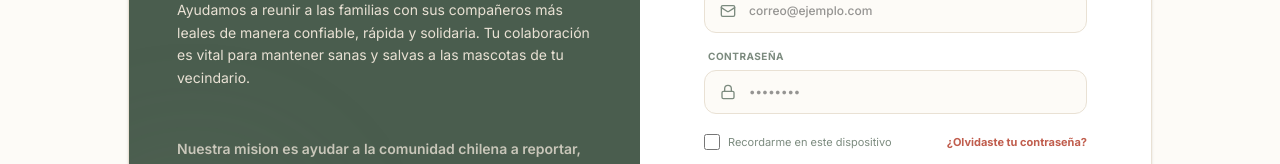
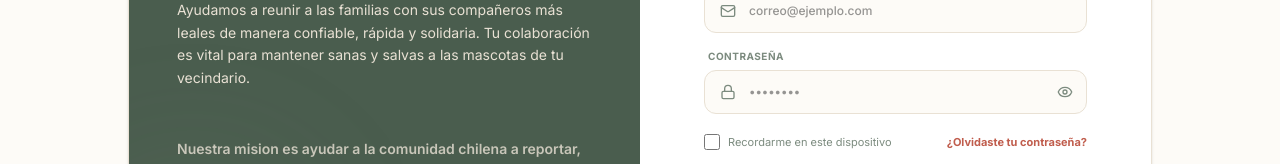
Before and after one commit to Nicolas091109/Fullstack3-Frontend, a React (Vite) app: page /login in a window 1280 px wide. Shown: the part 391-555 px from the top of the page. Built offline with nearby package versions, Linux system fonts and the light colour scheme; no server answers; a web font is replaced by a local one.

Commit message:
feat: add show/hide password toggle using Eye icons in Login view

```diff
--- a/src/pages/Login.tsx
+++ b/src/pages/Login.tsx
@@ -2,13 +2,14 @@ import React, { useState } from 'react';
 import { useNavigate } from 'react-router-dom';
 import { useApp } from '../context/AppContext';
 import { motion } from 'motion/react';
-import { Mail, Lock, Heart, CheckCircle2, ShieldCheck, User } from 'lucide-react';
+import { Mail, Lock, Heart, CheckCircle2, ShieldCheck, User, Eye, EyeOff } from 'lucide-react';
 
 export const Login: React.FC = () => {
   const { login, register } = useApp();
   const navigate = useNavigate();
   const [email, setEmail] = useState('');
   const [password, setPassword] = useState('');
+  const [showPassword, setShowPassword] = useState(false);
   const [name, setName] = useState('');
   const [error, setError] = useState('');
   const [rememberMe, setRememberMe] = useState(false);
@@ -223,13 +224,20 @@ export const Login: React.FC = () => {
                     <Lock className="h-4 w-4" />
                   </div>
                   <input
-                    type="password"
+                    type={showPassword ? "text" : "password"}
                     required
                     value={password}
                     onChange={(e) => setPassword(e.target.value)}
-                    className="w-full pl-11 pr-4 h-11 bg-[#FDFBF7] text-[#2D2D2D] border border-[#E9E1D4] rounded-xl focus:border-brand-primary focus:outline-none focus:ring-2 focus:ring-brand-primary/10 transition-all text-xs font-medium"
+                    className="w-full pl-11 pr-10 h-11 bg-[#FDFBF7] text-[#2D2D2D] border border-[#E9E1D4] rounded-xl focus:border-brand-primary focus:outline-none focus:ring-2 focus:ring-brand-primary/10 transition-all text-xs font-medium"
                     placeholder="••••••••"
                   />
+                  <button
+                    type="button"
+                    onClick={() => setShowPassword(!showPassword)}
+                    className="absolute inset-y-0 right-0 pr-3.5 flex items-center text-brand-secondary hover:text-brand-primary cursor-pointer"
+                  >
+                    {showPassword ? <EyeOff className="h-4 w-4" /> : <Eye className="h-4 w-4" />}
+                  </button>
                 </div>
               </div>
 
```
